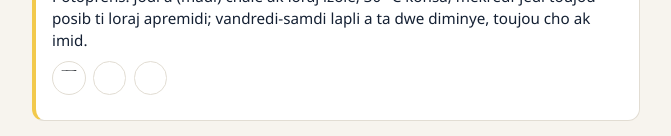
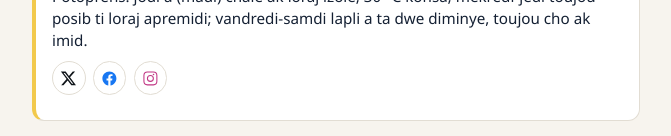
Before and after one commit to haitialways-pixel/opak-news, a React (Vite) app: page / in a window 1280 px wide. Shown: the part 448-584 px from the top of the page, without its empty margins (304-975 px from the left). Built offline with nearby package versions, Linux system fonts and the light colour scheme; no server answers.

Commit message:
fix: restore share SVG paths broken by number compaction

```diff
--- a/src/components/ShareBar.tsx
+++ b/src/components/ShareBar.tsx
@@ -18,10 +18,10 @@ function storyAbsoluteUrl(storyId: string): string {
 
 function IconX({ className }: { className?: string }) {
   return (
-    <svg className={className} viewBox="002424" aria-hidden="true" focusable="false">
+    <svg className={className} viewBox="0 0 24 24" aria-hidden="true" focusable="false">
       <path
         fill="currentColor"
-        d="M18.2442.25h3.308l-7.2278.268.50211.24H16.17l-5.214-6.817L4.9921.75H1.68l7.73-8.835L1.2542.25H8.08l4.7136.231zm-1.16117.52h1.833L7.0844.126H5.117z"
+        d="M18.244 2.25h3.308l-7.227 8.26 8.502 11.24H16.17l-5.214-6.817L4.99 21.75H1.68l7.73-8.835L1.254 2.25H8.08l4.713 6.231zm-1.161 17.52h1.833L7.084 4.126H5.117z"
       />
     </svg>
   );
@@ -29,10 +29,10 @@ function IconX({ className }: { className?: string }) {
 
 function IconFacebook({ className }: { className?: string }) {
   return (
-    <svg className={className} viewBox="002424" aria-hidden="true" focusable="false">
+    <svg className={className} viewBox="0 0 24 24" aria-hidden="true" focusable="false">
       <path
         fill="currentColor"
-        d="M2212.06C226.50517.5232122S26.505212.06c05.0163.6579.1768.4389.94v-7.03H7.898v-2.91h2.54V9.845c0-2.5221.492-3.9153.777-3.9151.09402.238.1972.238.197v2.48h-1.26c-1.2430-1.63.778-1.631.577v1.896h2.773l-.4432.91h-2.33V22c4.781-.7648.438-4.9248.438-9.94z"
+        d="M22 12.06C22 6.505 17.523 2 12 2S2 6.505 2 12.06c0 5.016 3.657 9.176 8.438 9.94v-7.03H7.898v-2.91h2.54V9.845c0-2.522 1.492-3.915 3.777-3.915 1.094 0 2.238.197 2.238.197v2.48h-1.26c-1.243 0-1.63.778-1.63 1.577v1.896h2.773l-.443 2.91h-2.33V22c4.781-.764 8.438-4.924 8.438-9.94z"
       />
     </svg>
   );
@@ -40,10 +40,10 @@ function IconFacebook({ className }: { className?: string }) {
 
 function IconInstagram({ className }: { className?: string }) {
   return (
-    <svg className={className} viewBox="002424" aria-hidden="true" focusable="false">
+    <svg className={className} viewBox="0 0 24 24" aria-hidden="true" focusable="false">
       <path
         fill="currentColor"
-        d="M7.752h8.5A5.755.75001227.75v8.5A5.755.7500116.2522h-8.5A5.755.75001216.25v-8.5A5.755.750017.752zm01.5A4.254.250003.57.75v8.5a4.254.250004.254.25h8.5a4.254.250004.25-4.25v-8.5a4.254.25000-4.25-4.25h-8.5zm8.751.75a1.1251.12501102.251.1251.1250010-2.25zM127a55011010550010-10zm01.5a3.53.5010073.53.50000-7z"
+        d="M7.75 2h8.5A5.75 5.75 0 0 1 22 7.75v8.5A5.75 5.75 0 0 1 16.25 22h-8.5A5.75 5.75 0 0 1 2 16.25v-8.5A5.75 5.75 0 0 1 7.75 2zm0 1.5A4.25 4.25 0 0 0 3.5 7.75v8.5a4.25 4.25 0 0 0 4.25 4.25h8.5a4.25 4.25 0 0 0 4.25-4.25v-8.5a4.25 4.25 0 0 0-4.25-4.25h-8.5zm8.75 1.75a1.125 1.125 0 1 1 0 2.25 1.125 1.125 0 0 1 0-2.25zM12 7a5 5 0 1 1 0 10 5 5 0 0 1 0-10zm0 1.5a3.5 3.5 0 1 0 0 7 3.5 3.5 0 0 0 0-7z"
       />
     </svg>
   );
```
